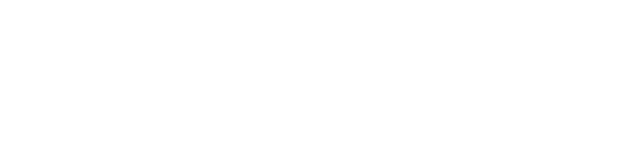
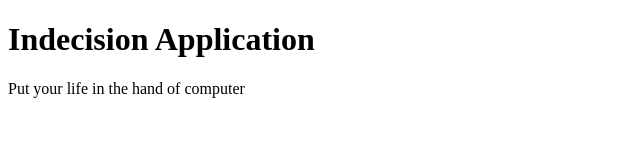
Before and after one commit to faiza203/Indecision_App, a website: page index.html in a window 1280 px wide. Shown: the whole page, without its empty margins (0-640 px from the left). Drawn offline with Linux system fonts and the light colour scheme.

Commit message:
update header Element

```diff
--- a/index.html
+++ b/index.html
@@ -9,8 +9,8 @@
 
 <body>
     <header>
-        <h1></h1>
-        <p></p>
+        <h1>Indecision Application</h1>
+        <p>Put your life in the hand of computer</p>
     </header>
     <div id="optionsDiv"></div>
     <div id="newOption"></div>
```
